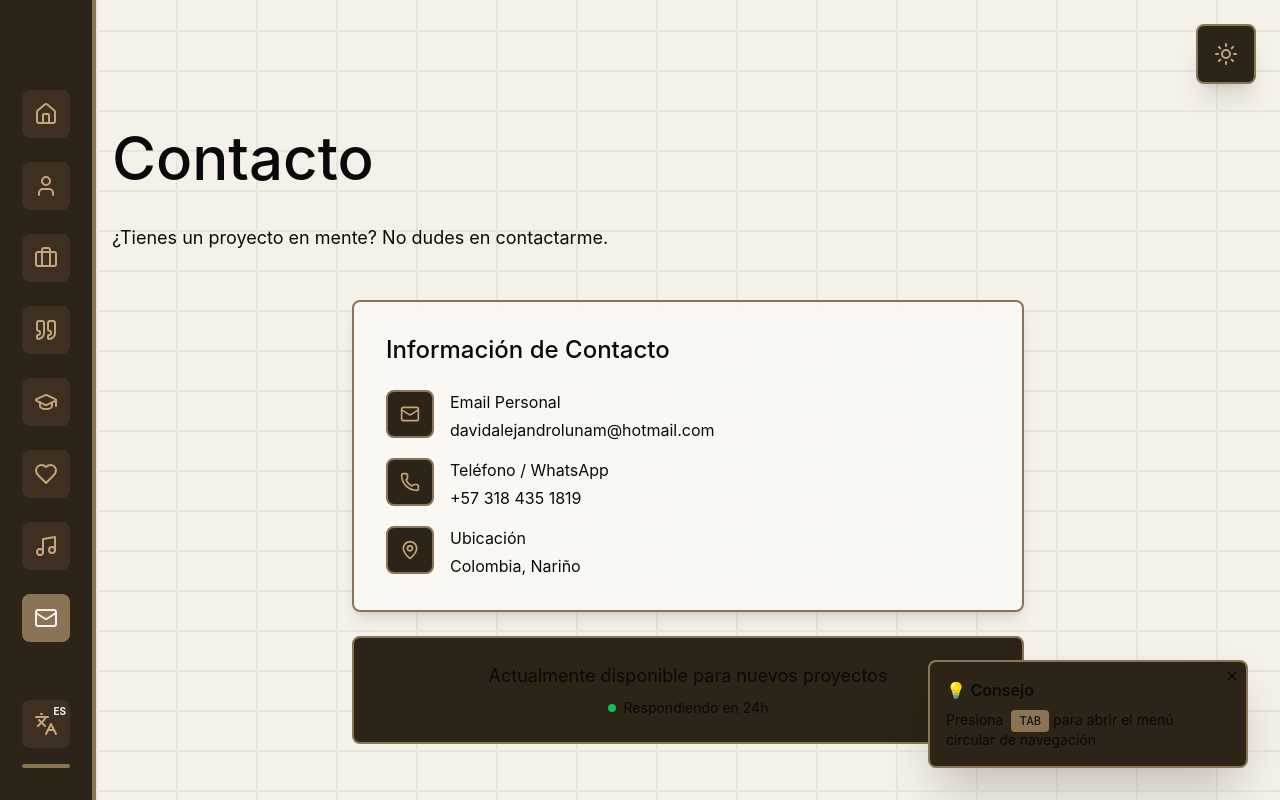
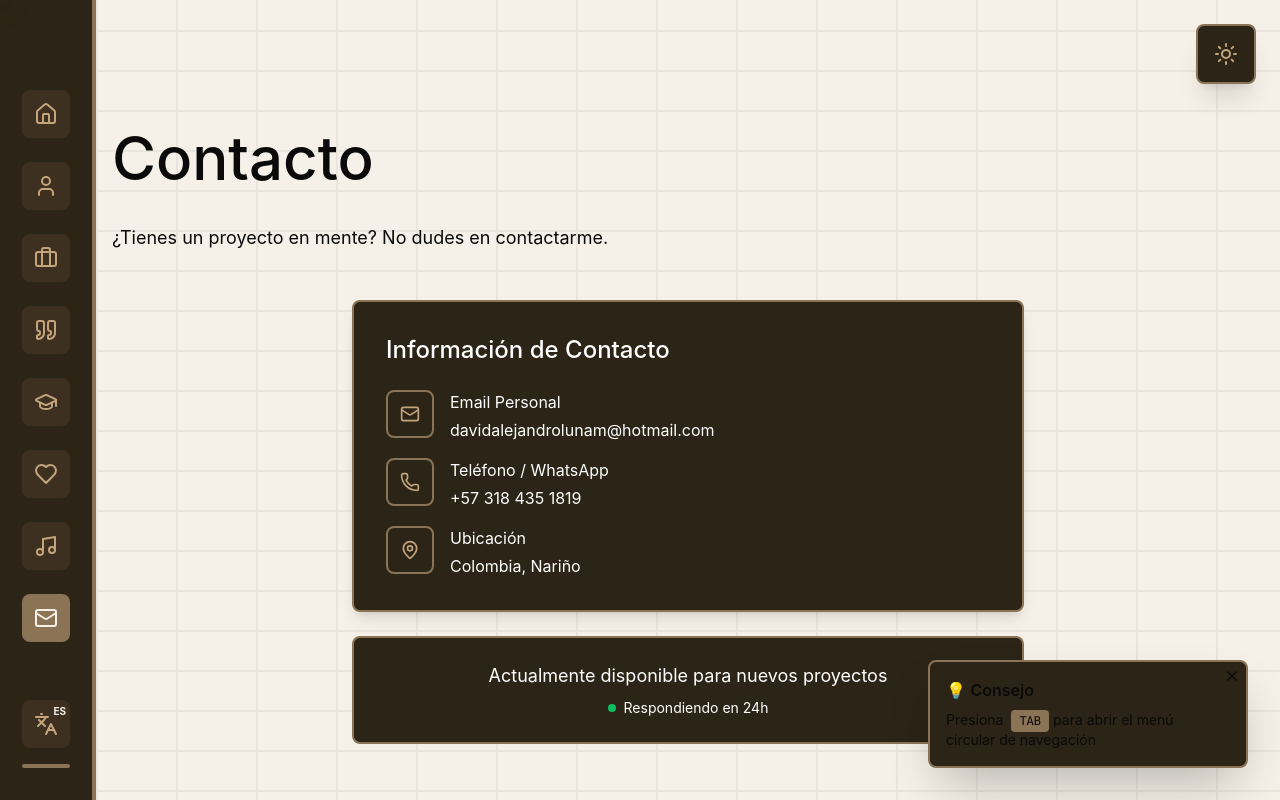
Before and after one commit to davidluna301/Portafolio, a React (Vite) app: page /contact in a window 1280 px wide. Shown: the top 800 px of the page. Built offline with nearby package versions, Linux system fonts and the light colour scheme.

Commit message:
fuentes y imagen para proyecto MuLi

```diff
--- a/src/app/pages/Contact.tsx
+++ b/src/app/pages/Contact.tsx
@@ -35,8 +35,8 @@ export function Contact() {
               transition={{ delay: 0.2, duration: 0.6 }}
               className="space-y-6 w-full max-w-2xl"
             >
-              <div className="bg-white/50 tatami:bg-[#575357]/80 backdrop-blur-sm p-8 rounded-lg border-2 border-[#8B7355] shadow-lg">
-                <h3 className="text-2xl text-portfolio-strong mb-6">
+              <div className="bg-[#2C2416] backdrop-blur-sm p-8 rounded-lg border-2 border-[#8B7355] shadow-lg">
+                <h3 className="text-2xl text-white mb-6">
                   {t("Información de Contacto", "Contact Information")}
                 </h3>
 
@@ -46,8 +46,8 @@ export function Contact() {
                       <Mail className="w-5 h-5 text-[#C4A57B]" />
                     </div>
                     <div className="flex-1">
-                      <p className="text-portfolio-strong mb-1">{t("Email Personal", "Personal Email")}</p>
-                      <a href="mailto:davidalejandrolunam@hotmail.com" className="text-portfolio-soft hover:text-portfolio-accent transition-colors break-all">
+                      <p className="text-white mb-1">{t("Email Personal", "Personal Email")}</p>
+                      <a href="mailto:davidalejandrolunam@hotmail.com" className="text-white hover:text-white transition-colors break-all">
                         davidalejandrolunam@hotmail.com
                       </a>
                     </div>
@@ -58,8 +58,8 @@ export function Contact() {
                       <Phone className="w-5 h-5 text-[#C4A57B]" />
                     </div>
                     <div>
-                      <p className="text-portfolio-strong mb-1">{t("Teléfono / WhatsApp", "Phone / WhatsApp")}</p>
-                      <a href="tel:+573184351819" className="text-portfolio-soft hover:text-portfolio-accent transition-colors">
+                      <p className="text-white mb-1">{t("Teléfono / WhatsApp", "Phone / WhatsApp")}</p>
+                      <a href="tel:+573184351819" className="text-white hover:text-white transition-colors">
                         +57 318 435 1819
                       </a>
                     </div>
@@ -70,8 +70,8 @@ export function Contact() {
                       <MapPin className="w-5 h-5 text-[#C4A57B]" />
                     </div>
                     <div>
-                      <p className="text-portfolio-strong mb-1">{t("Ubicación", "Location")}</p>
-                      <p className="text-portfolio-soft">Colombia, Nariño</p>
+                      <p className="text-white mb-1">{t("Ubicación", "Location")}</p>
+                      <p className="text-white">Colombia, Nariño</p>
                     </div>
                   </div>
                 </div>
@@ -79,7 +79,7 @@ export function Contact() {
 
               {/* Disponibilidad */}
               <div className="bg-[#2C2416] p-6 rounded-lg border-2 border-[#8B7355] text-center">
-                <p className="text-portfolio-accent text-lg mb-2">
+                <p className="text-white text-lg mb-2">
                   {t(
                     "Actualmente disponible para nuevos proyectos",
                     "Currently available for new projects"
@@ -87,7 +87,7 @@ export function Contact() {
                 </p>
                 <div className="flex items-center justify-center gap-2">
                   <div className="w-2 h-2 bg-green-400 rounded-full animate-pulse" />
-                  <span className="text-portfolio-soft-on-dark text-sm">{t("Respondiendo en 24h", "Responding within 24h")}</span>
+                  <span className="text-white text-sm">{t("Respondiendo en 24h", "Responding within 24h")}</span>
                 </div>
               </div>
             </motion.div>
--- a/src/app/pages/PersonalLife.tsx
+++ b/src/app/pages/PersonalLife.tsx
@@ -120,7 +120,7 @@ export function PersonalLife() {
                         {interest.favorites.map((fav) => (
                           <span
                             key={fav}
-                            className="px-3 py-1.5 bg-[#2C2416] text-portfolio-accent text-sm rounded-full border border-[#8B7355]"
+                            className="px-3 py-1.5 bg-[#2C2416] text-white text-sm rounded-full border border-[#8B7355]"
                           >
                             {fav}
                           </span>
@@ -141,13 +141,13 @@ export function PersonalLife() {
             className="mt-12 text-center"
           >
             <div className="inline-block bg-[#2C2416] border-2 border-[#8B7355] rounded-lg p-8 shadow-lg">
-              <p className="text-portfolio-accent text-xl md:text-2xl italic mb-2">
+              <p className="text-white text-xl md:text-2xl italic mb-2">
                 {t(
                   '"La vida es un equilibrio entre pasión y dedicación"',
                   '"Life is a balance between passion and dedication"'
                 )}
               </p>
-              <p className="text-portfolio-soft-on-dark">
+              <p className="text-white">
                 {t("— Mi filosofía personal", "— My personal philosophy")}
               </p>
             </div>
--- a/src/app/pages/Projects.tsx
+++ b/src/app/pages/Projects.tsx
@@ -105,7 +105,7 @@ export function Projects() {
                     {project.technologies.map((tech) => (
                       <span
                         key={tech}
-                        className="px-3 py-1 bg-[#2C2416] text-portfolio-accent text-sm rounded-full border border-[#8B7355]"
+                        className="px-3 py-1 bg-[#2C2416] text-white text-sm rounded-full border border-[#8B7355]"
                       >
                         {tech}
                       </span>
```
Also changed, not shown: src/imports/muli-logo.png.
